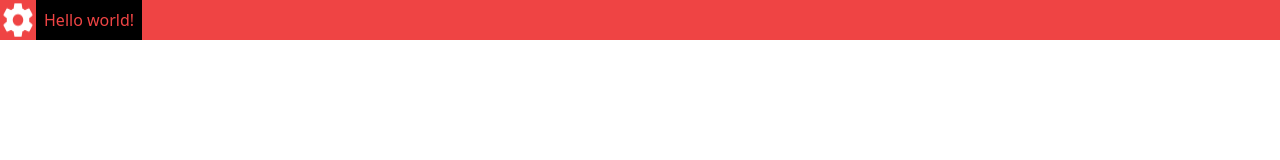
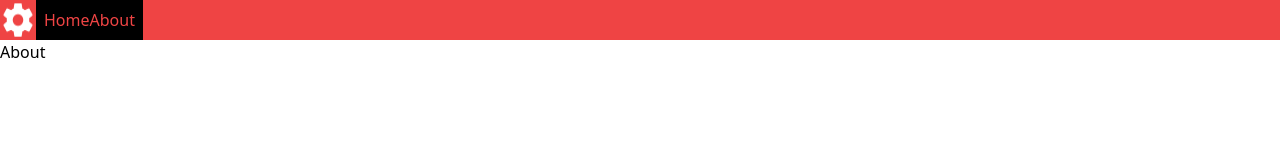
Before and after one commit to NikolaosKantartzopoulos/reactBase, a React app: page /about in a window 1280 px wide. Shown: the top 160 px of the page. Built offline with nearby package versions, Linux system fonts and the light colour scheme.

Commit message:
React router added

```diff
--- a/package.json
+++ b/package.json
@@ -13,7 +13,7 @@
   "dependencies": {
     "react": "^18.2.0",
     "react-dom": "^18.2.0",
-    "react-router-dom": "^6.4.2"
+    "react-router-dom": "^6.4.3"
   },
   "devDependencies": {
     "@babel/core": "^7.19.3",
@@ -22,8 +22,7 @@
     "autoprefixer": "^10.4.12",
     "babel-loader": "^8.2.5",
     "css-loader": "^6.7.1",
-    "favicons": "^7.0.2",
-    "favicons-webpack-plugin": "^6.0.0-alpha.2",
+    "gh-pages": "^4.0.0",
     "html-webpack-plugin": "^5.5.0",
     "postcss": "^8.4.17",
     "postcss-loader": "^7.0.1",
--- a/src/App.js
+++ b/src/App.js
@@ -1,15 +1,24 @@
-import React, { Component } from "react";
+import React from "react";
+import { Routes, Route, Navigate } from "react-router-dom";
 import cog from "./images/cog.png";
+import Navbar from "./components/Navbar";
+import Home from "./components/Home";
+import About from "./components/About";
 
-class App extends Component {
-	render() {
-		return (
+function App() {
+	return (
+		<>
 			<div className="flex bg-red-500">
 				<img src={cog} />
-				<h1 className="bg-black text-red-500 text-center p-2"> Hello world!</h1>
+				<Navbar />
 			</div>
-		);
-	}
+			<Routes>
+				<Route path="/dist/index.html" element={<Navigate replace to="/" />} />
+				<Route path="/" element={<Home />} />
+				<Route path="/about" element={<About />} />
+			</Routes>
+		</>
+	);
 }
 
 export default App;
--- /dev/null
+++ b/src/components/About.js
@@ -0,0 +1,7 @@
+import React from "react";
+
+function About() {
+	return <div>About</div>;
+}
+
+export default About;
--- /dev/null
+++ b/src/components/Home.js
@@ -0,0 +1,7 @@
+import React from "react";
+
+function Home() {
+	return <div>Home</div>;
+}
+
+export default Home;
--- /dev/null
+++ b/src/components/Navbar.js
@@ -0,0 +1,13 @@
+import React from "react";
+import { Link } from "react-router-dom";
+
+function Navbar() {
+	return (
+		<ul className="bg-black text-red-500 text-center p-2 justify-center">
+			<Link to="/">Home</Link>
+			<Link to="about">About</Link>
+		</ul>
+	);
+}
+
+export default Navbar;
--- a/webpack.config.js
+++ b/webpack.config.js
@@ -37,7 +37,7 @@ module.exports = {
 	plugins: [
 		new HtmlWebpackPlugin({
 			template: path.resolve(__dirname, "./src/index.html"),
-			favicon: "./src/images/atom.png",
+			favicon: "./src/images/cog.png",
 		}),
 	],
 	devServer: {
```
Also changed, not shown: 2 other files (tests, documents, lock files or other folders).
